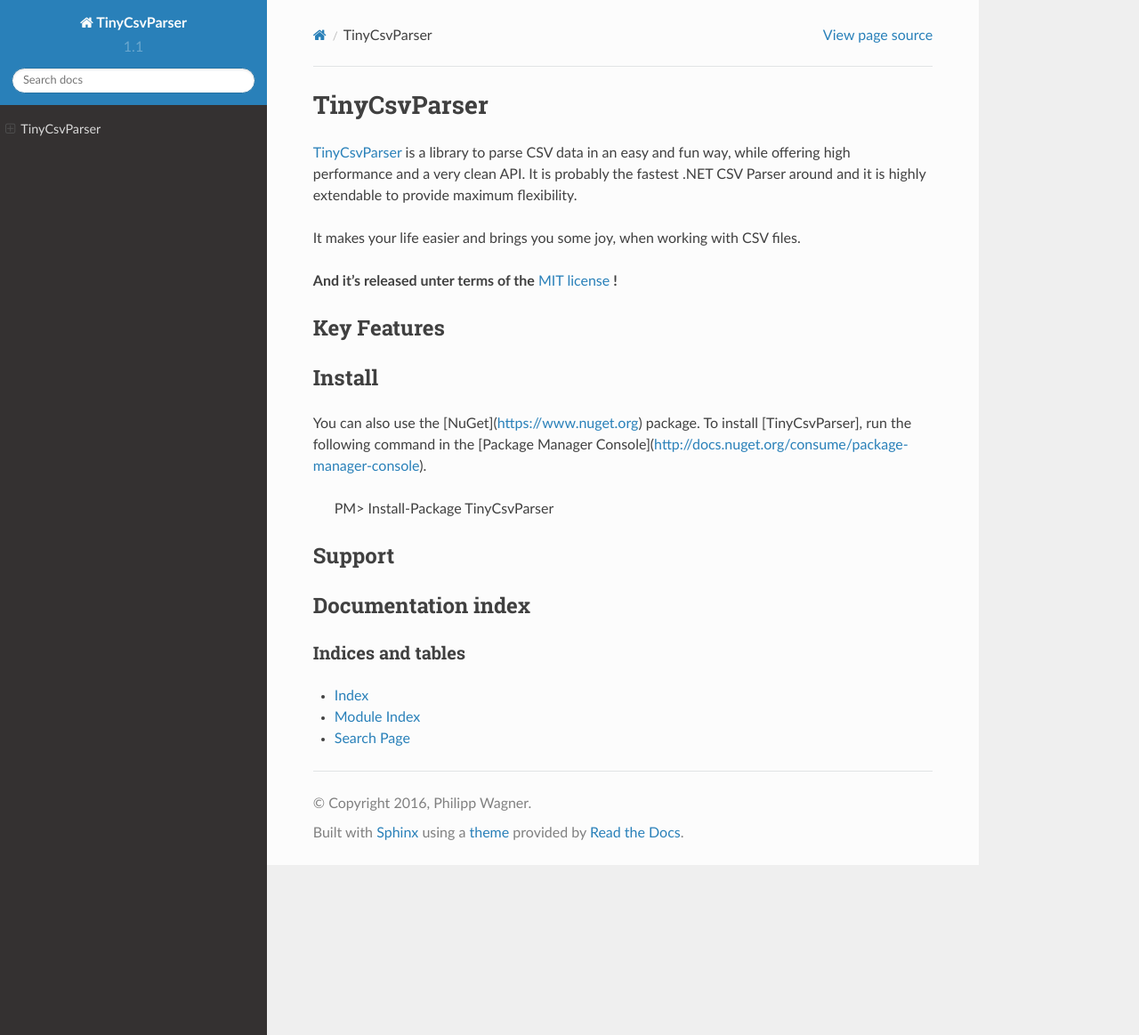
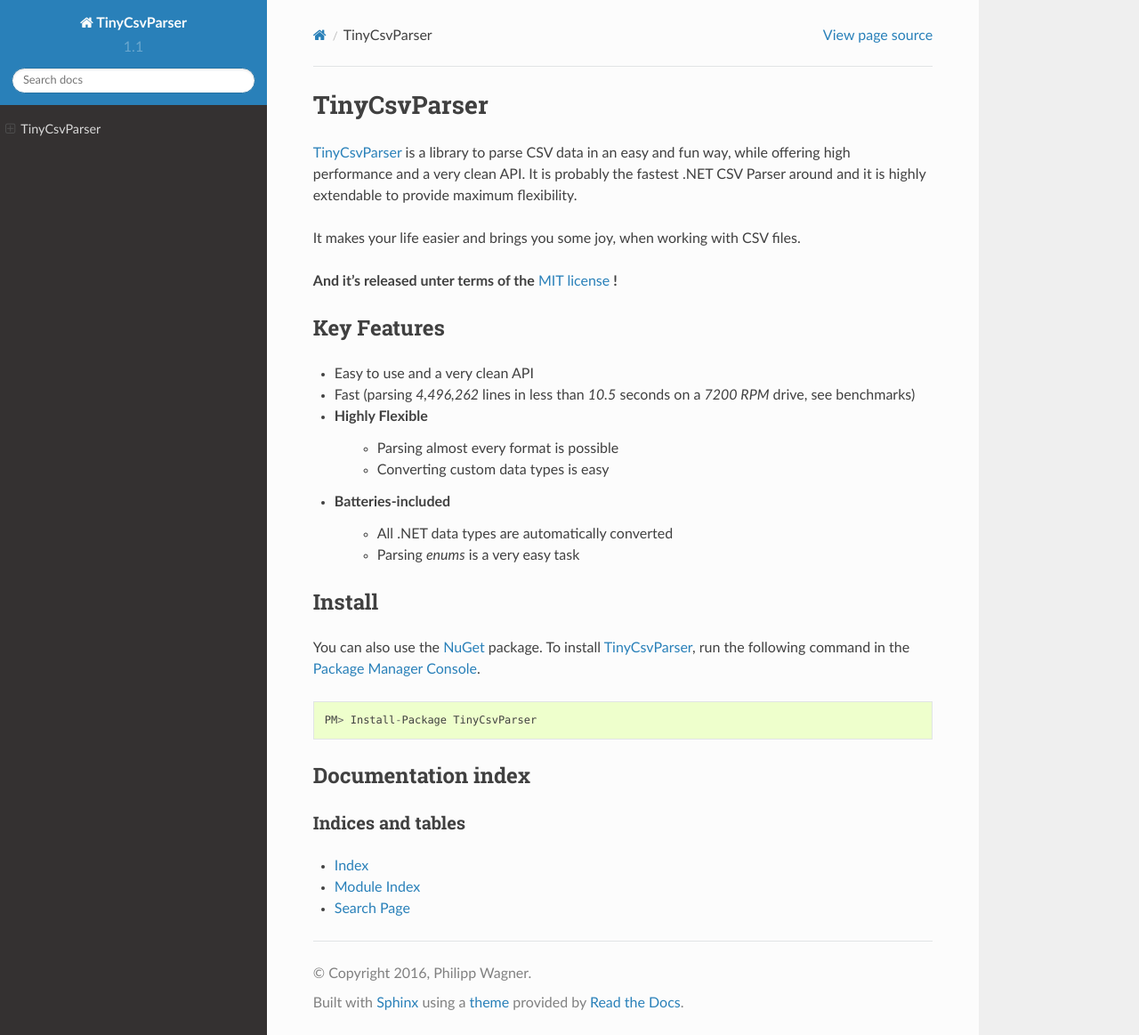
Before and after one commit to TinyCsvParser/TinyCsvParser, a Sphinx documentation site: the page built from TinyCsvParser/Documentation/source/index.rst, in a window 1280 px wide and 1163 px high. Shown: the whole window at 89% size. Built offline with Sphinx 7.4.7 and the Read the Docs theme 2.0.0, drawn with Linux system fonts in a browser that asks for light colours.

Commit message:
Key Features added

```diff
--- a/TinyCsvParser/Documentation/source/index.rst
+++ b/TinyCsvParser/Documentation/source/index.rst
@@ -12,17 +12,24 @@
 Key Features
 ~~~~~~~~~~~~
 
+* Easy to use and a very clean API
+* Fast (parsing `4,496,262` lines in less than `10.5` seconds on a `7200 RPM` drive, see benchmarks)
+* Highly Flexible
+    * Parsing almost every format is possible
+    * Converting custom data types is easy
+* Batteries-included
+     * All .NET data types are automatically converted
+     * Parsing `enums` is a very easy task
 
 Install
 ~~~~~~~
 
-You can also use the [NuGet](https://www.nuget.org) package. To install [TinyCsvParser], run the following
-command in the [Package Manager Console](http://docs.nuget.org/consume/package-manager-console).
+You can also use the `NuGet <https://www.nuget.org>`_ package. To install `TinyCsvParser`_, run the following
+command in the `Package Manager Console <http://docs.nuget.org/consume/package-manager-console>`_.
+
+::
 
     PM> Install-Package TinyCsvParser
-
-Support
-~~~~~~~
 
 Documentation index
 ~~~~~~~~~~~~~~~~~~~
```
